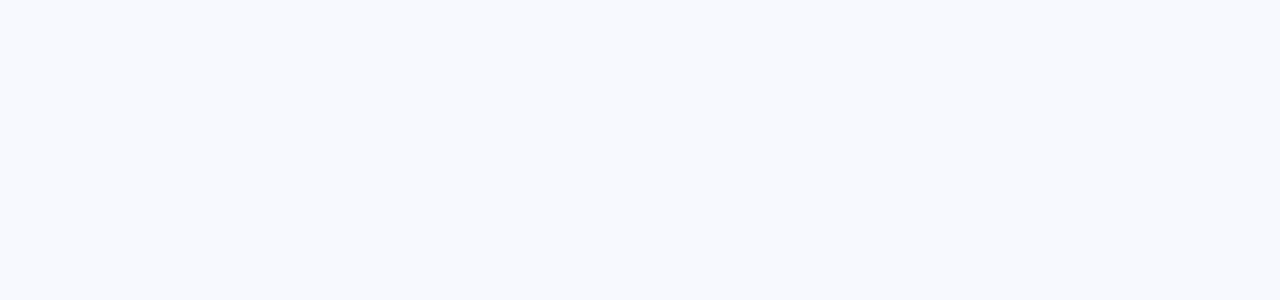
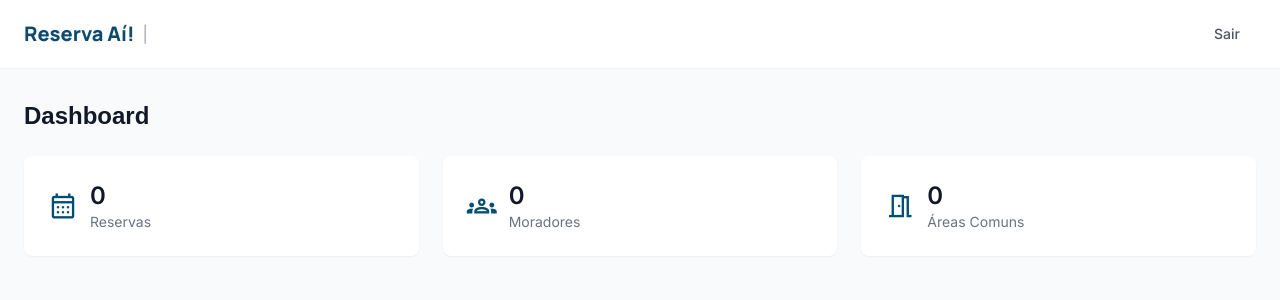
Before and after one commit to lucasgfaj/reserva-ai, a Vue app in the folder apps/web/: page /dashboard in a window 1280 px wide. Before the commit this address had no page. Shown: the top 300 px of the page. Built offline with nearby package versions, Linux system fonts and the light colour scheme.

Commit message:
feat(dashboard): cria pagina dashboard com logout
- Cria DashboardPage.vue com cards informativos
- Adiciona botao Sair que chama API logout
- Cria dashboard.routes.ts
- Atualiza router com dashboardRoutes

```diff
--- a/apps/web/src/modules/auth/pages/LoginPage.vue
+++ b/apps/web/src/modules/auth/pages/LoginPage.vue
@@ -39,6 +39,7 @@ import AuthDivider from '../components/AuthDivider.vue'
 import AuthSupportCards from '../components/AuthSupportCards.vue'
 import LoginForm from '../components/LoginForm.vue'
 import { loginRequest } from '../auth.api'
+import { authService } from '../services/auth.service'
 
 const router = useRouter()
 const isLoading = ref(false)
@@ -69,8 +70,8 @@ const handleLogin = async (credentials: { email: string; password: string }) =>
   try {
     const response = await loginRequest(credentials)
     localStorage.setItem('auth_token', JSON.stringify(response.accessToken))
-    localStorage.setItem('user', JSON.stringify(response.user))
-    localStorage.setItem('condominium', JSON.stringify(response.condominium))
+    localStorage.setItem('auth_user', JSON.stringify(response.user))
+    localStorage.setItem('auth_condo', JSON.stringify(response.condominium))
     alert(response.message)
     router.push('/dashboard')
   } catch (err: any) {
--- /dev/null
+++ b/apps/web/src/modules/dashboard/dashboard.routes.ts
@@ -0,0 +1,8 @@
+import DashboardPage from './pages/DashboardPage.vue'
+
+export const dashboardRoutes = [
+  {
+    path: '/dashboard',
+    component: DashboardPage,
+  },
+]
--- /dev/null
+++ b/apps/web/src/modules/dashboard/pages/DashboardPage.vue
@@ -0,0 +1,98 @@
+<template>
+  <div class="min-h-screen bg-gray-50">
+    <header class="bg-white shadow-sm">
+      <div class="flex items-center justify-between px-6 py-4 max-w-7xl mx-auto">
+        <div class="flex items-center gap-2">
+          <span class="font-manrope font-extrabold text-sky-900 text-xl">Reserva Aí!</span>
+          <span class="text-gray-400">|</span>
+          <span class="font-manrope text-gray-600">{{ condominiumName }}</span>
+        </div>
+        <div class="flex items-center gap-4">
+          <span class="text-sm text-gray-600">{{ userName }}</span>
+          <button
+            @click="handleLogout"
+            class="px-4 py-2 text-sm font-medium text-gray-600 hover:text-gray-900 hover:bg-gray-100 rounded-lg transition-colors"
+          >
+            Sair
+          </button>
+        </div>
+      </div>
+    </header>
+
+    <main class="max-w-7xl mx-auto px-6 py-8">
+      <h1 class="text-2xl font-bold text-gray-900 mb-6">Dashboard</h1>
+
+      <div class="grid grid-cols-1 md:grid-cols-3 gap-6">
+        <div class="bg-white rounded-xl p-6 shadow-sm">
+          <div class="flex items-center gap-3">
+            <span class="material-symbols-outlined text-3xl text-primary">calendar_month</span>
+            <div>
+              <p class="text-2xl font-bold text-gray-900">0</p>
+              <p class="text-sm text-gray-500">Reservas</p>
+            </div>
+          </div>
+        </div>
+
+        <div class="bg-white rounded-xl p-6 shadow-sm">
+          <div class="flex items-center gap-3">
+            <span class="material-symbols-outlined text-3xl text-primary">groups</span>
+            <div>
+              <p class="text-2xl font-bold text-gray-900">0</p>
+              <p class="text-sm text-gray-500">Moradores</p>
+            </div>
+          </div>
+        </div>
+
+        <div class="bg-white rounded-xl p-6 shadow-sm">
+          <div class="flex items-center gap-3">
+            <span class="material-symbols-outlined text-3xl text-primary">meeting_room</span>
+            <div>
+              <p class="text-2xl font-bold text-gray-900">0</p>
+              <p class="text-sm text-gray-500">Áreas Comuns</p>
+            </div>
+          </div>
+        </div>
+      </div>
+    </main>
+  </div>
+</template>
+
+<script setup lang="ts">
+import { ref, onMounted } from 'vue'
+import { useRouter } from 'vue-router'
+import { authService } from '@/modules/auth/services/auth.service'
+import { http } from '@/api/http'
+
+const router = useRouter()
+const userName = ref('')
+const condominiumName = ref('')
+
+onMounted(() => {
+  const user = authService.getUser()
+  const condo = localStorage.getItem('auth_condo')
+
+  if (user) {
+    userName.value = user.name
+  }
+
+  if (condo) {
+    const condoData = JSON.parse(condo)
+    condominiumName.value = condoData.name
+  }
+})
+
+const handleLogout = async () => {
+  try {
+    await http.post('/auth/logout')
+  } catch {
+    // Ignora erro
+  }
+
+  authService.logout()
+  router.push('/')
+}
+</script>
+
+<style scoped>
+.font-manrope { font-family: 'Manrope', sans-serif; }
+</style>
--- a/apps/web/src/router/index.ts
+++ b/apps/web/src/router/index.ts
@@ -1,12 +1,14 @@
 import { createRouter, createWebHistory } from 'vue-router'
 import { authRoutes } from '@/modules/auth/auth.routes'
 import { landingRoutes } from '@/modules/landing/landing.routes'
+import { dashboardRoutes } from '@/modules/dashboard/dashboard.routes'
 
 export const router = createRouter({
   history: createWebHistory(),
   routes: [
     ...landingRoutes,
     ...authRoutes,
+    ...dashboardRoutes,
   ],
 })
 
```
